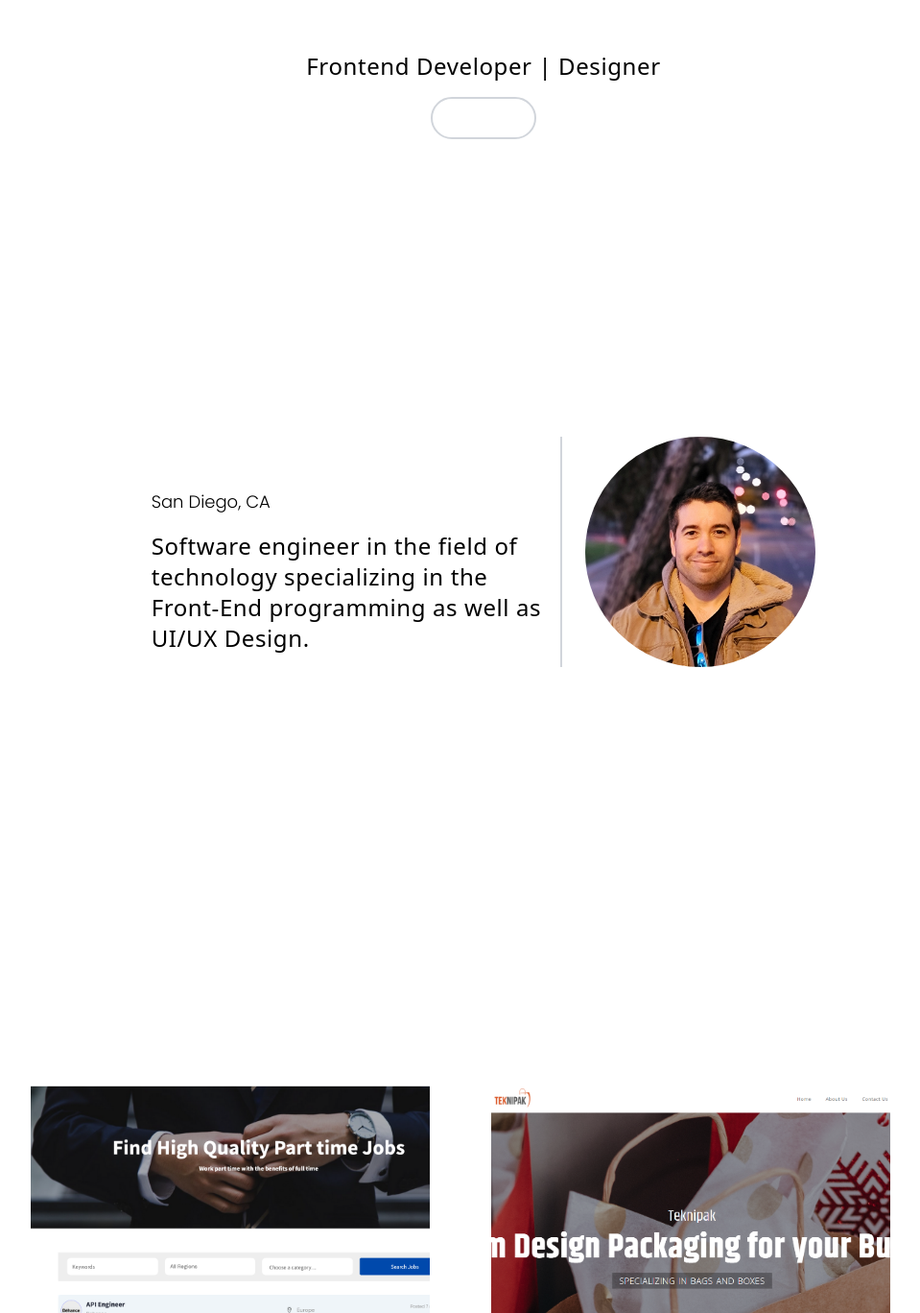
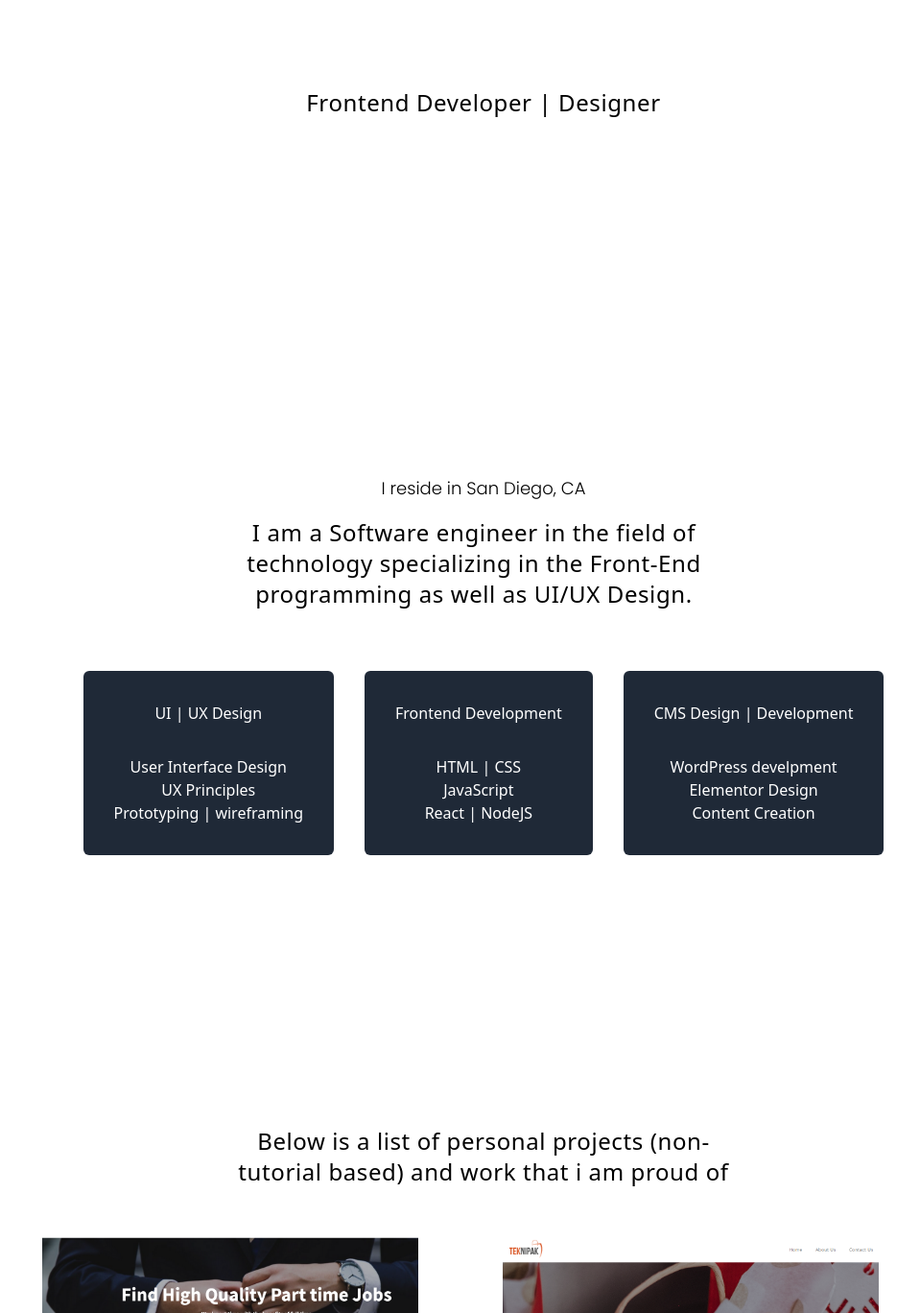
Before and after one commit to skystanoyevitch/sky-portfolio, a React (Create React App) app: page / in a window 1280 px wide. Shown: the part 422-1790 px from the top of the page at 96% size, without its empty margins (136-1095 px from the left). Built offline with nearby package versions, Linux system fonts and the light colour scheme.

Commit message:
UI updates

```diff
--- a/src/Pages/Home/Components/AboutMe.jsx
+++ b/src/Pages/Home/Components/AboutMe.jsx
@@ -3,21 +3,46 @@ import React from "react";
 function AboutMe() {
   return (
     <>
-      <section className="container mx-auto w-4/5 lg:w-2/3 md:flex md:flex-row md:justify-center mb-20 md:divide-x-2 ">
-        <div className="md:flex md:flex-col md:justify-center md:w-1/2">
+      <section className="container mx-auto w-4/5 lg:w-2/3 md:flex md:flex-col md:items-center mb-20">
+        <div className="md:flex md:flex-col md:justify-center md:w-1/2 xl:w-2/3 md:text-center md:mb-16">
           <h2 className="text-xl md:text-4xl font-poppins font-semibold bg-clip-text text-transparent bg-gradient-to-r from-cyan-500 via-indigo-500 to-[#e75d48]">
             Some Info about me...
           </h2>
           <p className="text-sm md:text-lg text-[#e75d48] font-light font-poppins">
-            San Diego, CA
+            I reside in San Diego, CA
           </p>
           <p className="text-md font-light pt-4 pr-5 lg:text-2xl tracking-wide text-[#9CCDE9]">
-            Software engineer in the field of technology specializing in the
-            Front-End programming as well as UI/UX Design.
+            I am a Software engineer in the field of technology specializing in
+            the Front-End programming as well as UI/UX Design.
           </p>
         </div>
-        <div className="">
-          <div className="rounded-full bg-profileImg h-40 w-40 mt-4 md:mt-0 md:h-60 md:w-60 bg-cover bg-center bg-no-repeat md:ml-6"></div>
+        <div className="flex lg:flex-row lg:space-x-8">
+          <div className="text-white text-center bg-gray-800 lg:p-8 rounded-md">
+            <h2 className="">UI | UX Design</h2>
+            <ul className="pt-8">
+              <li>User Interface Design</li>
+              <li>UX Principles</li>
+              <li>Prototyping | wireframing</li>
+            </ul>
+          </div>
+          <div className="text-white text-center bg-gray-800 lg:p-8 rounded-md">
+            <h2 className="">Frontend Development</h2>
+            <ul className="pt-8">
+              <li>HTML | CSS</li>
+              <li>JavaScript</li>
+              <li>React | NodeJS</li>
+            </ul>
+          </div>
+          <div className="text-white text-center bg-gray-800 lg:p-8 rounded-md">
+            <h2 className="">CMS Design | Development</h2>
+            <ul className="pt-8">
+              <li>WordPress develpment</li>
+              <li>Elementor Design</li>
+              <li>Content Creation</li>
+            </ul>
+          </div>
+
+          {/* <div className="rounded-md bg-profileImg h-40 w-40 mt-4 md:mt-0 md:h-60 md:w-60 bg-cover bg-center bg-no-repeat md:ml-6"></div> */}
         </div>
       </section>
     </>
--- a/src/Pages/Home/Components/Hero.jsx
+++ b/src/Pages/Home/Components/Hero.jsx
@@ -13,16 +13,19 @@ function Hero() {
       <div className="lg:h-full">
         <div className="container mx-auto flex flex-col lg:justify-center md:text-center lg:flex-row p-8 lg:p-8 xl:p-0 lg:h-full">
           <div className="flex flex-col justify-center container mx-auto max-w-sm md:max-w-lg lg:min-w-full">
-            <h1 className="text-4xl md:text-7xl font-poppins font-bold animate-text bg-clip-text text-transparent bg-gradient-to-r from-cyan-500 via-indigo-500 to-[#e75d48]">
-              Sky Stanoyevitch
-            </h1>
-            <p className="text-md md:text-xl font-light py-4 lg:text-2xl tracking-wide text-[#9CCDE9]">
-              Frontend Developer{" "}
-              <span className="text-[#e75d48] font-normal"> | </span> Designer
-            </p>
+            <div>
+              <h1 className="text-4xl md:text-7xl xl:text-9xl font-caveat xl:h-36 font-bold animate-text bg-clip-text text-transparent bg-gradient-to-r from-cyan-500 via-indigo-500 to-[#e75d48]">
+                Sky Stanojevic
+              </h1>
+              <p className="text-md md:text-xl font-light py-4 my-4 lg:text-2xl tracking-wide text-[#9CCDE9]">
+                Frontend Developer{" "}
+                <span className="text-[#e75d48] font-normal"> | </span> Designer
+              </p>
+            </div>
+
             <div className="md:flex md:justify-center">
               <a href="#section-contact" onClick={(e) => e.preventDefault}>
-                <button className="rounded-full flex fill-white hover:fill-orange-500 hover:bg-white hover:text-[#e75d48] hover:border-2 hover:border-[#e75d48] bg-[#e75d48] border-2 border-[#e75d48] py-1 px-2 md:p-2 lg:px-6 lg:py-2 text-white text-sm md:text-base">
+                <button className="rounded-md flex py-1 px-2 md:p-2 lg:px-6 lg:py-2 text-sm md:text-base bg-gradient-to-r from-cyan-500 via-indigo-500 to-[#e75d48] transition ease-in-out hover:scale-125 duration-300 text-white">
                   Contact
                 </button>
               </a>
--- a/src/Pages/Home/Components/Portfolio.jsx
+++ b/src/Pages/Home/Components/Portfolio.jsx
@@ -27,9 +27,13 @@ function Portfolio() {
       className="container mx-auto px-8 py-32 lg:py-0 lg:h-screen lg: flex flex-col lg:flex-col lg:place-content-center"
     >
       <div className="mb-6 lg:mb-16 text-center container mx-auto max-w-lg">
-        <h1 className="text-2xl lg:text-4xl font-poppins font-bold pb-4 bg-clip-text text-transparent bg-gradient-to-r from-cyan-500 via-indigo-500 to-[#e75d48]">
+        <h1 className="text-2xl lg:text-4xl font-poppins font-bold bg-clip-text text-transparent bg-gradient-to-r from-cyan-500 via-indigo-500 to-[#e75d48]">
           Projects i've worked on
         </h1>
+        <p className="text-md md:text-xl font-light pt-3 lg:text-2xl tracking-wide text-[#9CCDE9]">
+          Below is a list of personal projects (non-tutorial based) and work
+          that i am proud of
+        </p>
       </div>
 
       <div className="md:container mx-auto lg:max-w-4xl md:space-y-0 flex flex-col space-y-16 md:flex md:flex-row md:space-x-6 lg:space-x-16">
@@ -40,7 +44,7 @@ function Portfolio() {
               className="container mx-auto px-8 lg:px-0 space-y-10"
             >
               <li className="h-40 w-60 md:w-full md:h-52 lg:h-80">
-                <div className="h-full w-full p-[0.8px] bg-gradient-to-r from-cyan-500 via-indigo-500 to-[#e75d48]">
+                <div className="h-full w-full p-3 bg-gradient-to-r from-cyan-500 via-indigo-500 to-[#e75d48]">
                   <div className="h-full w-full relative bg-[#1A1D25]">
                     <div
                       className={`${project.thumbnail} absolute h-full w-full md:my-0 right-2 bottom-2 md:right-4 md:bottom-4 lg:right-6 lg:bottom-6`}
--- a/src/Pages/Home/Homepage.js
+++ b/src/Pages/Home/Homepage.js
@@ -11,7 +11,7 @@ const Homepage = () => {
     <div>
       <Hero />
       <AboutMe />
-      <OurWork />
+      {/* <OurWork /> */}
       <Portfolio />
       <ContactComponent />
     </div>
```
